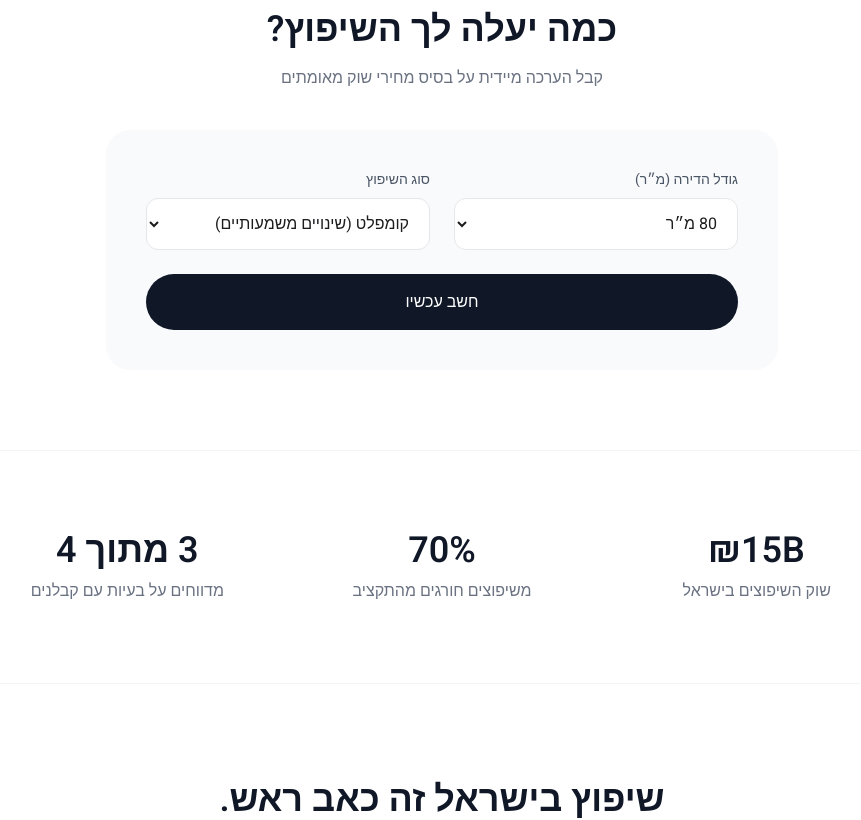
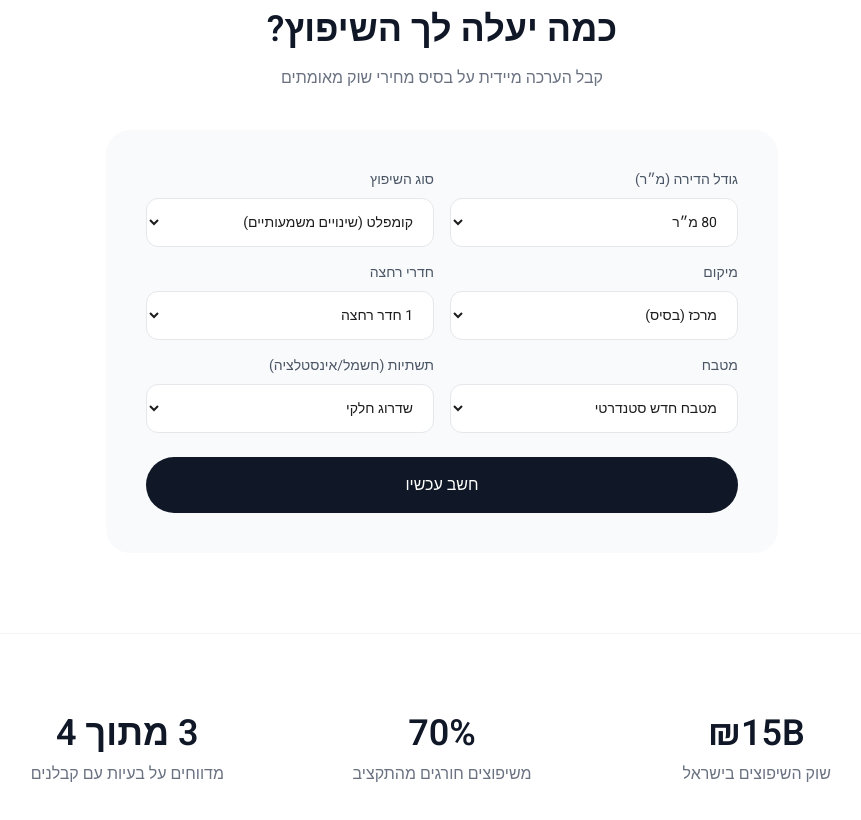
Before and after one commit to guyceza/shiputz-ai, a Next.js app: page / in a window 1280 px wide. Shown: the part 1100-1920 px from the top of the page, without its empty margins (198-1059 px from the left). Built offline with nearby package versions, Linux system fonts and the light colour scheme.

Commit message:
Upgrade calculator with more parameters: location, bathrooms, kitchen, infrastructure

```diff
--- a/src/app/page.tsx
+++ b/src/app/page.tsx
@@ -6,20 +6,70 @@ import Link from "next/link";
 export default function Home() {
   const [calcSize, setCalcSize] = useState("80");
   const [calcType, setCalcType] = useState("קומפלט");
+  const [calcLocation, setCalcLocation] = useState("מרכז");
+  const [calcBathrooms, setCalcBathrooms] = useState("1");
+  const [calcKitchen, setCalcKitchen] = useState("חדש");
+  const [calcInfrastructure, setCalcInfrastructure] = useState("חלקי");
   const [estimate, setEstimate] = useState<number | null>(null);
+  const [estimateBreakdown, setEstimateBreakdown] = useState<{base: number, bathrooms: number, kitchen: number, infrastructure: number} | null>(null);
   const [email, setEmail] = useState("");
   const [subscribed, setSubscribed] = useState(false);
 
-  const pricePerSqm: Record<string, number> = {
-    "קוסמטי": 450,
-    "קומפלט": 1600,
-    "יוקרתי": 3500,
-  };
-
   const calculateEstimate = () => {
     const size = parseInt(calcSize);
-    const price = pricePerSqm[calcType] || 1600;
-    setEstimate(size * price);
+    const bathrooms = parseInt(calcBathrooms);
+
+    // Base price per sqm by type
+    const basePrices: Record<string, number> = {
+      "קוסמטי": 400,
+      "קומפלט": 1400,
+      "יוקרתי": 2800,
+    };
+
+    // Location multiplier
+    const locationMultiplier: Record<string, number> = {
+      "תל אביב": 1.25,
+      "מרכז": 1.0,
+      "שרון/שפלה": 0.95,
+      "חיפה/צפון": 0.85,
+      "דרום": 0.80,
+    };
+
+    // Kitchen prices
+    const kitchenPrices: Record<string, number> = {
+      "ללא": 0,
+      "רענון": 8000,
+      "חדש": 35000,
+      "יוקרתי": 70000,
+    };
+
+    // Infrastructure prices
+    const infraPrices: Record<string, number> = {
+      "ללא": 0,
+      "חלקי": 8000,
+      "מלא": 25000,
+    };
+
+    // Bathroom price (per bathroom)
+    const bathroomPrice = calcType === "יוקרתי" ? 22000 : calcType === "קומפלט" ? 14000 : 5000;
+
+    const basePrice = basePrices[calcType] || 1400;
+    const locMultiplier = locationMultiplier[calcLocation] || 1.0;
+
+    const baseEstimate = Math.round(size * basePrice * locMultiplier);
+    const bathroomEstimate = bathrooms * bathroomPrice;
+    const kitchenEstimate = kitchenPrices[calcKitchen] || 0;
+    const infraEstimate = infraPrices[calcInfrastructure] || 0;
+
+    const total = baseEstimate + bathroomEstimate + kitchenEstimate + infraEstimate;
+
+    setEstimate(total);
+    setEstimateBreakdown({
+      base: baseEstimate,
+      bathrooms: bathroomEstimate,
+      kitchen: kitchenEstimate,
+      infrastructure: infraEstimate
+    });
   };
 
   const handleSubscribe = (e: React.FormEvent) => {
@@ -120,13 +170,13 @@ export default function Home() {
           </div>
 
           <div className="bg-gray-50 rounded-3xl p-8 md:p-10">
-            <div className="grid md:grid-cols-2 gap-6 mb-6">
+            <div className="grid md:grid-cols-2 gap-4 mb-4">
               <div>
                 <label className="block text-sm text-gray-600 mb-2">גודל הדירה (מ״ר)</label>
                 <select
                   value={calcSize}
                   onChange={(e) => setCalcSize(e.target.value)}
-                  className="w-full px-4 py-3 border border-gray-200 rounded-xl text-base bg-white focus:outline-none focus:border-gray-900 cursor-pointer"
+                  className="w-full px-4 py-3 border border-gray-200 rounded-xl text-sm bg-white focus:outline-none focus:border-gray-900 cursor-pointer"
                 >
                   <option value="50">50 מ״ר</option>
                   <option value="60">60 מ״ר</option>
@@ -143,11 +193,68 @@ export default function Home() {
                 <select
                   value={calcType}
                   onChange={(e) => setCalcType(e.target.value)}
-                  className="w-full px-4 py-3 border border-gray-200 rounded-xl text-base bg-white focus:outline-none focus:border-gray-900 cursor-pointer"
+                  className="w-full px-4 py-3 border border-gray-200 rounded-xl text-sm bg-white focus:outline-none focus:border-gray-900 cursor-pointer"
                 >
                   <option value="קוסמטי">קוסמטי (צבע, תיקונים קלים)</option>
                   <option value="קומפלט">קומפלט (שינויים משמעותיים)</option>
                   <option value="יוקרתי">יוקרתי (גמר גבוה)</option>
+                </select>
+              </div>
+            </div>
+
+            <div className="grid md:grid-cols-2 gap-4 mb-4">
+              <div>
+                <label className="block text-sm text-gray-600 mb-2">מיקום</label>
+                <select
+                  value={calcLocation}
+                  onChange={(e) => setCalcLocation(e.target.value)}
+                  className="w-full px-4 py-3 border border-gray-200 rounded-xl text-sm bg-white focus:outline-none focus:border-gray-900 cursor-pointer"
+                >
+                  <option value="תל אביב">תל אביב (+25%)</option>
+                  <option value="מרכז">מרכז (בסיס)</option>
+                  <option value="שרון/שפלה">שרון / שפלה (-5%)</option>
+                  <option value="חיפה/צפון">חיפה / צפון (-15%)</option>
+                  <option value="דרום">דרום (-20%)</option>
+                </select>
+              </div>
+              <div>
+                <label className="block text-sm text-gray-600 mb-2">חדרי רחצה</label>
+                <select
+                  value={calcBathrooms}
+                  onChange={(e) => setCalcBathrooms(e.target.value)}
+                  className="w-full px-4 py-3 border border-gray-200 rounded-xl text-sm bg-white focus:outline-none focus:border-gray-900 cursor-pointer"
+                >
+                  <option value="1">1 חדר רחצה</option>
+                  <option value="2">2 חדרי רחצה</option>
+                  <option value="3">3 חדרי רחצה</option>
+                </select>
+              </div>
+            </div>
+
+            <div className="grid md:grid-cols-2 gap-4 mb-6">
+              <div>
+                <label className="block text-sm text-gray-600 mb-2">מטבח</label>
+                <select
+                  value={calcKitchen}
+                  onChange={(e) => setCalcKitchen(e.target.value)}
+                  className="w-full px-4 py-3 border border-gray-200 rounded-xl text-sm bg-white focus:outline-none focus:border-gray-900 cursor-pointer"
+                >
+                  <option value="ללא">ללא שינוי</option>
+                  <option value="רענון">רענון (חזיתות, משטח)</option>
+                  <option value="חדש">מטבח חדש סטנדרטי</option>
+                  <option value="יוקרתי">מטבח יוקרתי</option>
+                </select>
+              </div>
+              <div>
+                <label className="block text-sm text-gray-600 mb-2">תשתיות (חשמל/אינסטלציה)</label>
+                <select
+                  value={calcInfrastructure}
+                  onChange={(e) => setCalcInfrastructure(e.target.value)}
+                  className="w-full px-4 py-3 border border-gray-200 rounded-xl text-sm bg-white focus:outline-none focus:border-gray-900 cursor-pointer"
+                >
+                  <option value="ללא">ללא שינוי</option>
+                  <option value="חלקי">שדרוג חלקי</option>
+                  <option value="מלא">החלפה מלאה</option>
                 </select>
               </div>
             </div>
@@ -159,15 +266,42 @@ export default function Home() {
               חשב עכשיו
             </button>
 
-            {estimate && (
-              <div className="mt-8 text-center animate-fadeIn">
+            {estimate && estimateBreakdown && (
+              <div className="mt-8 animate-fadeIn">
                 <div className="bg-white rounded-2xl p-6 border border-gray-200">
-                  <p className="text-sm text-gray-500 mb-2">הערכת עלות משוערת</p>
-                  <p className="text-4xl font-bold text-gray-900 mb-1">₪{estimate.toLocaleString()}</p>
-                  <p className="text-xs text-gray-400 mb-6">±15% תלוי בפרטי הפרויקט</p>
+                  <p className="text-sm text-gray-500 mb-2 text-center">הערכת עלות משוערת</p>
+                  <p className="text-4xl font-bold text-gray-900 mb-4 text-center">₪{estimate.toLocaleString()}</p>
+
+                  <div className="border-t border-gray-100 pt-4 mb-4">
+                    <p className="text-xs text-gray-500 mb-2">פירוט:</p>
+                    <div className="space-y-1 text-sm">
+                      <div className="flex justify-between">
+                        <span className="text-gray-600">עבודות בסיס ({calcSize} מ״ר)</span>
+                        <span className="text-gray-900">₪{estimateBreakdown.base.toLocaleString()}</span>
+                      </div>
+                      <div className="flex justify-between">
+                        <span className="text-gray-600">חדרי רחצה ({calcBathrooms})</span>
+                        <span className="text-gray-900">₪{estimateBreakdown.bathrooms.toLocaleString()}</span>
+                      </div>
+                      {estimateBreakdown.kitchen > 0 && (
+                        <div className="flex justify-between">
+                          <span className="text-gray-600">מטבח</span>
+                          <span className="text-gray-900">₪{estimateBreakdown.kitchen.toLocaleString()}</span>
+                        </div>
+                      )}
+                      {estimateBreakdown.infrastructure > 0 && (
+                        <div className="flex justify-between">
+                          <span className="text-gray-600">תשתיות</span>
+                          <span className="text-gray-900">₪{estimateBreakdown.infrastructure.toLocaleString()}</span>
+                        </div>
+                      )}
+                    </div>
+                  </div>
+
+                  <p className="text-xs text-gray-400 mb-6 text-center">±10% תלוי בספקים ובחומרים שתבחר</p>
                   <Link
                     href="/signup"
-                    className="inline-block bg-blue-600 text-white px-6 py-3 rounded-full text-sm font-medium hover:bg-blue-700 transition-colors"
+                    className="block text-center bg-blue-600 text-white px-6 py-3 rounded-full text-sm font-medium hover:bg-blue-700 transition-colors"
                   >
                     רוצה לנהל את התקציב? התחל פרויקט ←
                   </Link>
```
